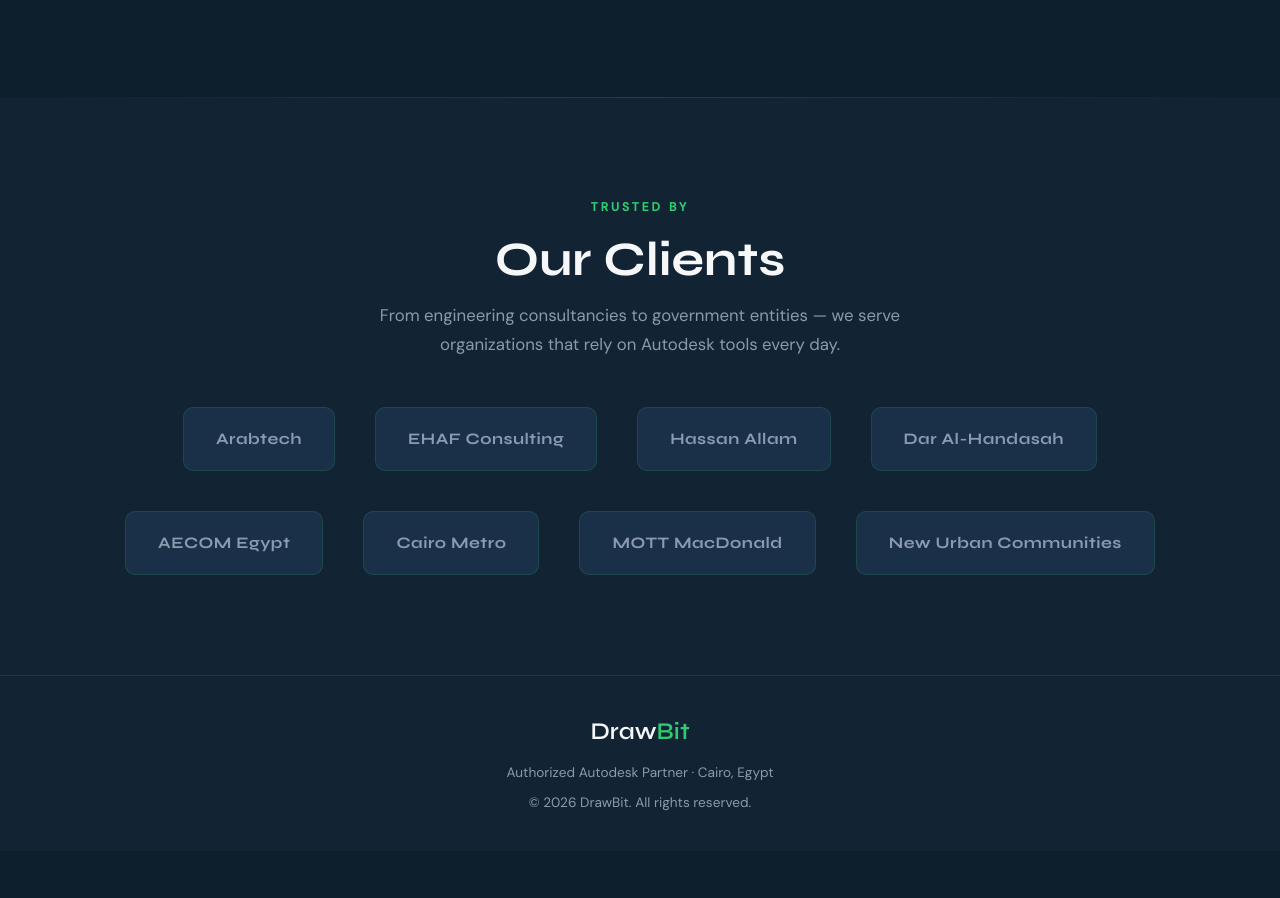
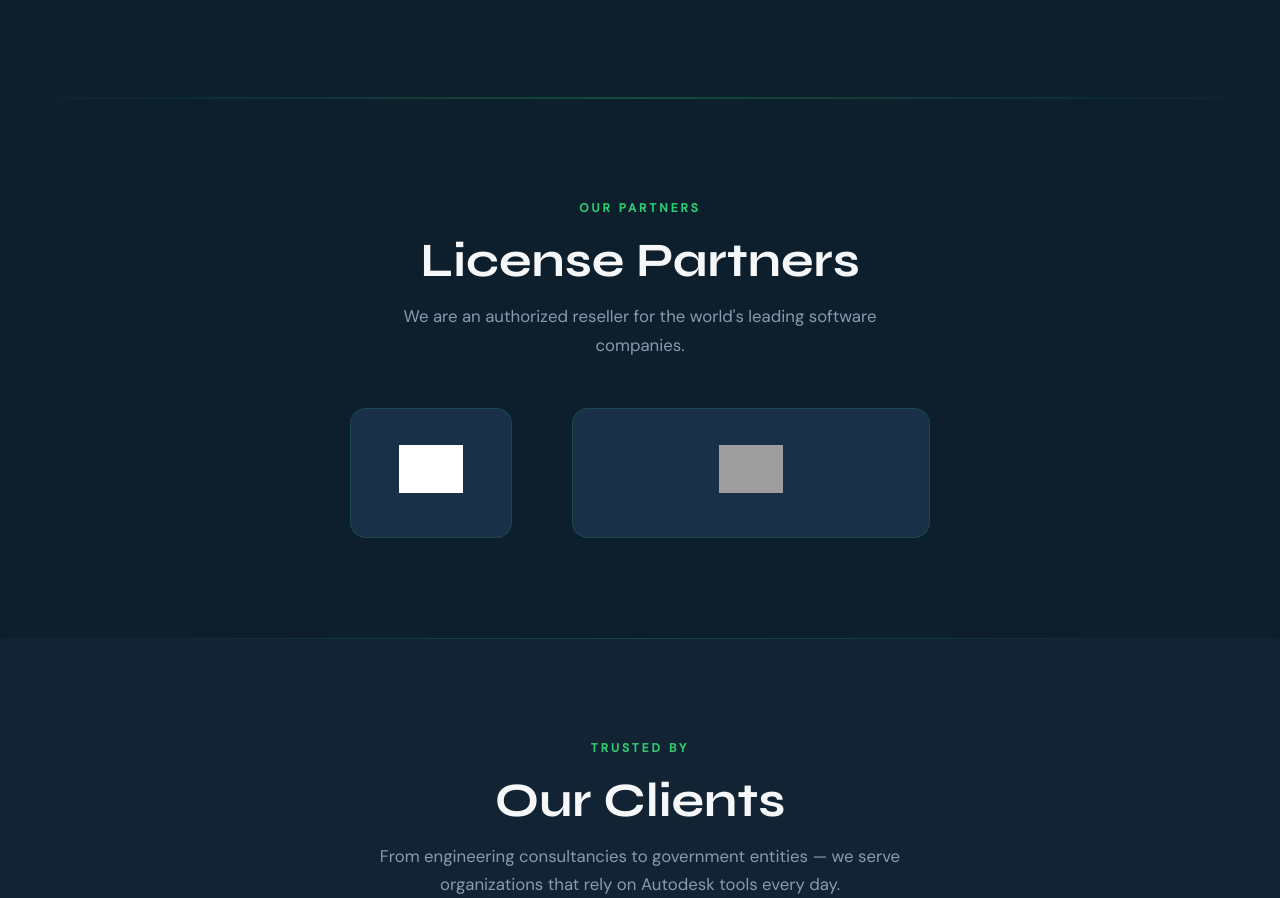
Before and after one commit to ibrahimsalahtarabay/DrawBit, a website: page frontend/index.html in a window 1280 px wide. Shown: the part 2486-3384 px from the top of the page. Before the commit the page ends 3337 px from the top, so only its background shows below. Drawn offline with Linux system fonts and the light colour scheme; grey boxes are pictures that could not be loaded.

Commit message:
add license partners

```diff
--- a/frontend/index.html
+++ b/frontend/index.html
@@ -361,6 +361,39 @@
 </section>
 
 <div class="divider"></div>
+<div class="divider"></div>
+
+<!-- ── License Partners ── -->
+<section class="section" id="partners">
+  <div class="container">
+    <div class="reveal" style="text-align:center">
+      <div class="section-label">Our Partners</div>
+      <h2 class="section-title">License Partners</h2>
+      <p class="section-sub" style="margin:14px auto 0">
+        We are an authorized reseller for the world's leading software companies.
+      </p>
+    </div>
+    <div style="display:flex;justify-content:center;align-items:center;gap:60px;margin-top:48px;flex-wrap:wrap">
+
+      <!-- Autodesk -->
+      <div class="reveal" style="background:var(--navy-light);border:1px solid var(--border);border-radius:16px;padding:36px 48px;text-align:center;transition:var(--transition)" onmouseover="this.style.borderColor='rgba(46,204,113,0.4)'" onmouseout="this.style.borderColor='rgba(46,204,113,0.15)'">
+        <img src="https://upload.wikimedia.org/wikipedia/commons/thumb/b/b5/Autodesk_Logo.svg/320px-Autodesk_Logo.svg.png"
+             alt="Autodesk"
+             style="height:48px;object-fit:contain;filter:brightness(0) invert(1);"/>
+      </div>
+
+      <!-- Microsoft -->
+      <div class="reveal" style="background:var(--navy-light);border:1px solid var(--border);border-radius:16px;padding:36px 48px;text-align:center;transition:var(--transition)" onmouseover="this.style.borderColor='rgba(46,204,113,0.4)'" onmouseout="this.style.borderColor='rgba(46,204,113,0.15)'">
+        <img src="https://upload.wikimedia.org/wikipedia/commons/thumb/9/96/Microsoft_logo_%282012%29.svg/320px-Microsoft_logo_%282012%29.svg.png"
+             alt="Microsoft"
+             style="height:48px;width:260px;object-fit:contain;"/>
+      </div>
+
+    </div>
+  </div>
+</section>
+
+<div class="divider"></div>
 
 <!-- ── Clients ── -->
 <section class="section clients-bg" id="clients">
```
